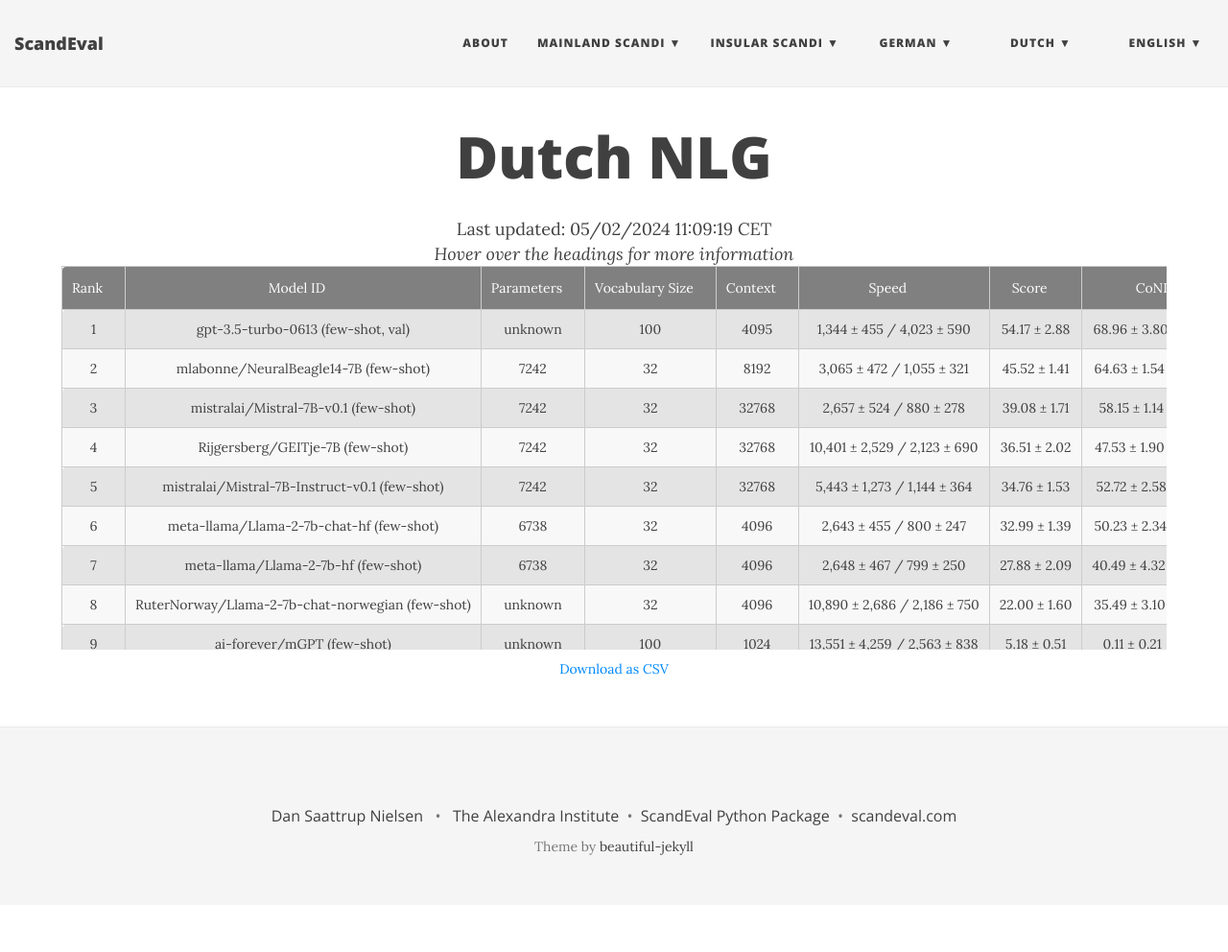
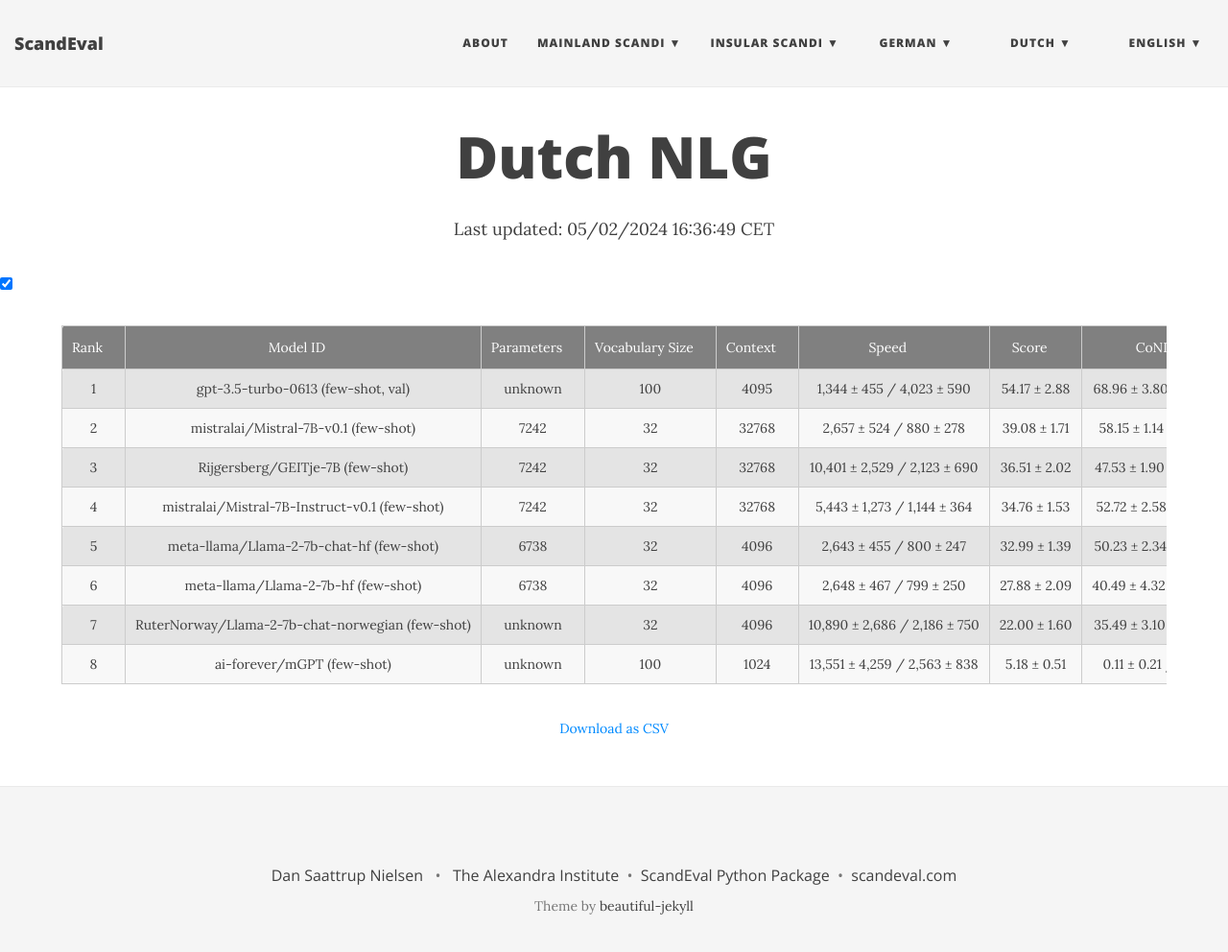
Before and after one commit to ScandEval/scandeval.github.io, a Jekyll site: the page built from dutch-nlg.md, in a window 1280 px wide and 1005 px high. Shown: the top 992 px of the window at 96% size. Built offline with Jekyll 4.4.1, drawn with Linux system fonts in a browser that asks for light colours; nearby versions of some CDN libraries.

Commit message:
feat: Try adding checkbox to Dutch NLG

```diff
--- a/dutch-nlg.md
+++ b/dutch-nlg.md
@@ -3,8 +3,17 @@
 title: Dutch NLG
 ---
 
-<center>Last updated: 05/02/2024 11:09:19 CET</center>
-<center><i>Hover over the headings for more information</i></center>
+<center>Last updated: 05/02/2024 16:36:49 CET</center>
+
+<input type="checkbox" onchange="toggleMergedModels(this)" checked>
+<script>
+function toggleMergedModels(checkbox) {
+    var mergedModels = document.getElementsByClassName('merged-model');
+    for (var i = 0; i < mergedModels.length; i++) {
+        mergedModels[i].style.display = checkbox.checked ? 'table-row' : 'none';
+    }
+}
+</script>
 
 <div class="table-wrapper centered">
 <table id="dutch-nlg" class="sortable fixed centered small-font">
@@ -30,7 +39,7 @@
   </tr>
  </thead>
  <tbody>
-  <tr>
+  <tr class="not-merged-model">
    <td class="rank">1</td> <!-- Rank -->
    <td>gpt-3.5-turbo-0613 (few-shot, val)</td> <!-- Model ID -->
    <td class="num_model_parameters">unknown</td> <!-- Number of trainable parameters -->
@@ -47,25 +56,8 @@
    <td class="nl know">70.26 ± 3.35 / 77.66 ± 2.55</td> <!-- ARC-nl -->
    <td class="nl reason">61.52 ± 2.69 / 70.62 ± 2.20</td> <!-- HellaSwag-nl -->
   </tr>
-  <tr>
+  <tr class="not-merged-model">
    <td class="rank">2</td> <!-- Rank -->
-   <td>mlabonne/NeuralBeagle14-7B (few-shot)</td> <!-- Model ID -->
-   <td class="num_model_parameters">7242</td> <!-- Number of trainable parameters -->
-   <td class="vocabulary_size">32</td> <!-- Size of the model's vocabulary -->
-   <td class="max_sequence_length">8192</td> <!-- Maximum sequence length of the model-->
-   <td class="speed">3,065 ± 472 / 1,055 ± 321</td> <!-- Model inference speed -->
-   <td class="score">45.52 ± 1.41</td> <!-- ScandEval score -->
-   <td class="nl ner">64.63 ± 1.54 / 49.98 ± 1.68</td> <!-- CoNLL-nl -->
-   <td class="nl sent">13.29 ± 2.22 / 40.71 ± 1.44</td> <!-- Dutch Social -->
-   <td class="nl la">29.04 ± 1.85 / 63.14 ± 0.90</td> <!-- ScaLA-nl -->
-   <td class="nl qa">45.20 ± 1.23 / 63.77 ± 0.82</td> <!-- SQuAD-nl -->
-   <td class="nl summ">71.07 ± 0.42 / 23.72 ± 0.61</td> <!-- Wiki-Lingua-NL -->
-   <td class="nl know">36.81 ± 0.74 / 52.47 ± 0.60</td> <!-- MMLU-nl -->
-   <td class="nl know">60.18 ± 1.30 / 70.16 ± 0.98</td> <!-- ARC-nl -->
-   <td class="nl reason">46.93 ± 1.61 / 59.65 ± 1.28</td> <!-- HellaSwag-nl -->
-  </tr>
-  <tr>
-   <td class="rank">3</td> <!-- Rank -->
    <td>mistralai/Mistral-7B-v0.1 (few-shot)</td> <!-- Model ID -->
    <td class="num_model_parameters">7242</td> <!-- Number of trainable parameters -->
    <td class="vocabulary_size">32</td> <!-- Size of the model's vocabulary -->
@@ -81,8 +73,8 @@
    <td class="nl know">57.52 ± 1.13 / 68.17 ± 0.86</td> <!-- ARC-nl -->
    <td class="nl reason">19.88 ± 1.80 / 39.13 ± 1.56</td> <!-- HellaSwag-nl -->
   </tr>
-  <tr>
-   <td class="rank">4</td> <!-- Rank -->
+  <tr class="not-merged-model">
+   <td class="rank">3</td> <!-- Rank -->
    <td>Rijgersberg/GEITje-7B (few-shot)</td> <!-- Model ID -->
    <td class="num_model_parameters">7242</td> <!-- Number of trainable parameters -->
    <td class="vocabulary_size">32</td> <!-- Size of the model's vocabulary -->
@@ -98,8 +90,8 @@
    <td class="nl know">46.22 ± 0.75 / 59.41 ± 0.62</td> <!-- ARC-nl -->
    <td class="nl reason">11.70 ± 2.42 / 32.05 ± 1.90</td> <!-- HellaSwag-nl -->
   </tr>
-  <tr>
-   <td class="rank">5</td> <!-- Rank -->
+  <tr class="not-merged-model">
+   <td class="rank">4</td> <!-- Rank -->
    <td>mistralai/Mistral-7B-Instruct-v0.1 (few-shot)</td> <!-- Model ID -->
    <td class="num_model_parameters">7242</td> <!-- Number of trainable parameters -->
    <td class="vocabulary_size">32</td> <!-- Size of the model's vocabulary -->
@@ -115,8 +107,8 @@
    <td class="nl know">37.94 ± 1.16 / 53.23 ± 0.93</td> <!-- ARC-nl -->
    <td class="nl reason">14.26 ± 1.48 / 35.14 ± 1.18</td> <!-- HellaSwag-nl -->
   </tr>
-  <tr>
-   <td class="rank">6</td> <!-- Rank -->
+  <tr class="not-merged-model">
+   <td class="rank">5</td> <!-- Rank -->
    <td>meta-llama/Llama-2-7b-chat-hf (few-shot)</td> <!-- Model ID -->
    <td class="num_model_parameters">6738</td> <!-- Number of trainable parameters -->
    <td class="vocabulary_size">32</td> <!-- Size of the model's vocabulary -->
@@ -132,8 +124,8 @@
    <td class="nl know">26.26 ± 1.73 / 44.67 ± 1.29</td> <!-- ARC-nl -->
    <td class="nl reason">11.42 ± 1.29 / 32.50 ± 1.10</td> <!-- HellaSwag-nl -->
   </tr>
-  <tr>
-   <td class="rank">7</td> <!-- Rank -->
+  <tr class="not-merged-model">
+   <td class="rank">6</td> <!-- Rank -->
    <td>meta-llama/Llama-2-7b-hf (few-shot)</td> <!-- Model ID -->
    <td class="num_model_parameters">6738</td> <!-- Number of trainable parameters -->
    <td class="vocabulary_size">32</td> <!-- Size of the model's vocabulary -->
@@ -149,8 +141,8 @@
    <td class="nl know">23.70 ± 1.11 / 41.80 ± 1.08</td> <!-- ARC-nl -->
    <td class="nl reason">6.68 ± 1.82 / 29.30 ± 1.02</td> <!-- HellaSwag-nl -->
   </tr>
-  <tr>
-   <td class="rank">8</td> <!-- Rank -->
+  <tr class="not-merged-model">
+   <td class="rank">7</td> <!-- Rank -->
    <td>RuterNorway/Llama-2-7b-chat-norwegian (few-shot)</td> <!-- Model ID -->
    <td class="num_model_parameters">unknown</td> <!-- Number of trainable parameters -->
    <td class="vocabulary_size">32</td> <!-- Size of the model's vocabulary -->
@@ -166,8 +158,8 @@
    <td class="nl know">3.88 ± 1.25 / 28.13 ± 0.79</td> <!-- ARC-nl -->
    <td class="nl reason">0.15 ± 0.98 / 25.59 ± 0.57</td> <!-- HellaSwag-nl -->
   </tr>
-  <tr>
-   <td class="rank">9</td> <!-- Rank -->
+  <tr class="not-merged-model">
+   <td class="rank">8</td> <!-- Rank -->
    <td>ai-forever/mGPT (few-shot)</td> <!-- Model ID -->
    <td class="num_model_parameters">unknown</td> <!-- Number of trainable parameters -->
    <td class="vocabulary_size">100</td> <!-- Size of the model's vocabulary -->
```
